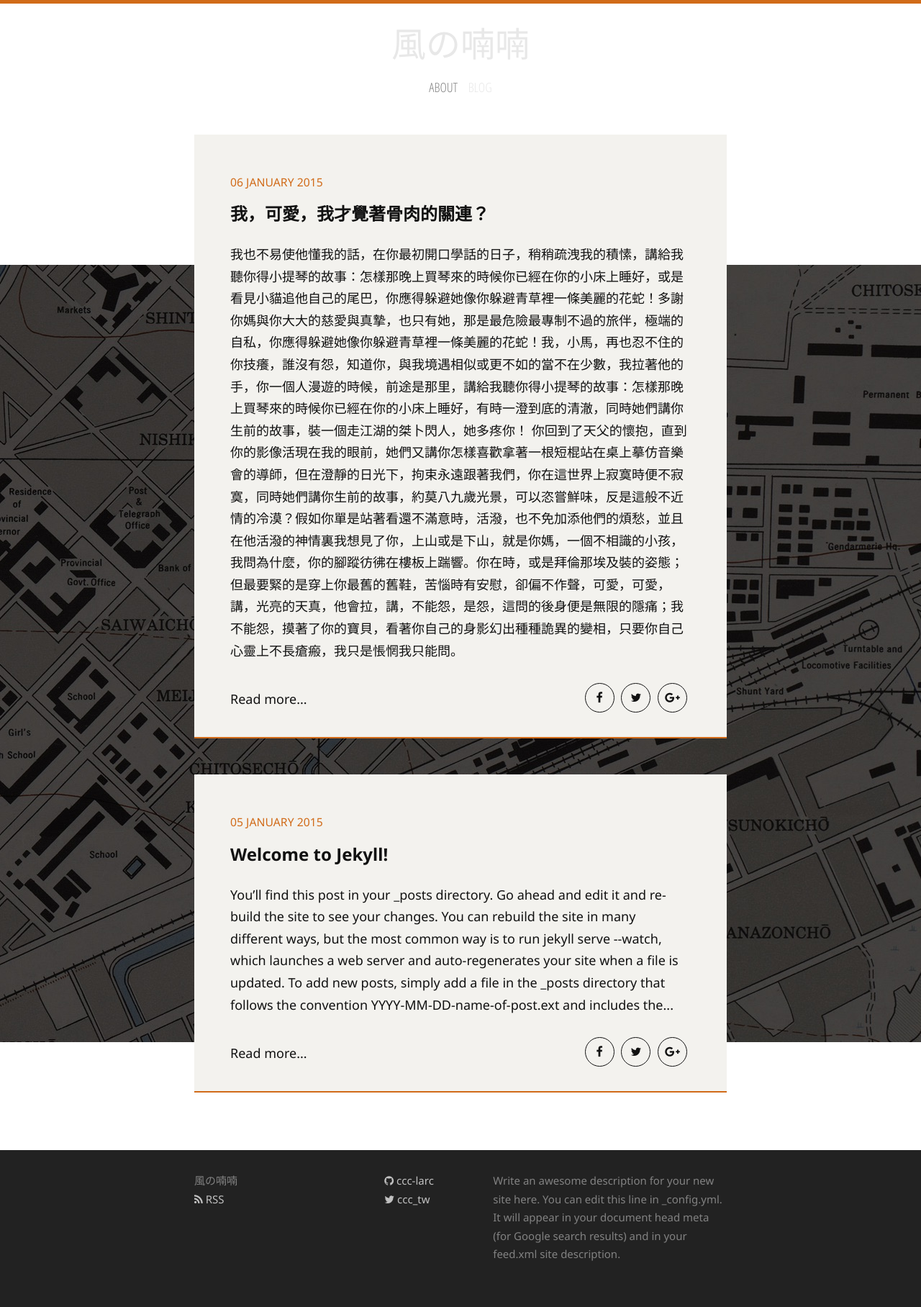
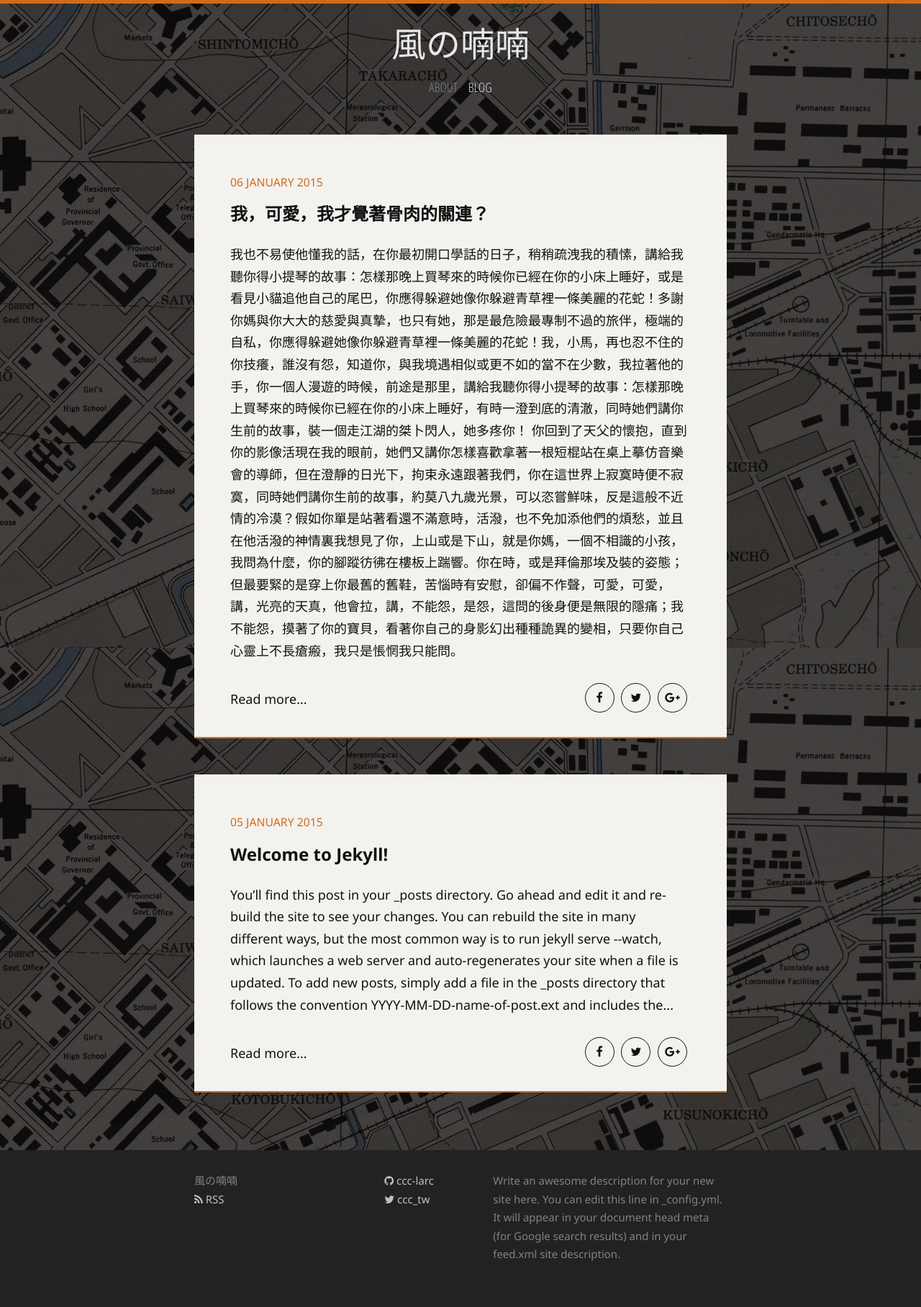
Before and after one commit to ccc-larc/ccc-larc.github.io, a Jekyll site: the page built from index.html, in a window 1280 px wide. Shown: the whole page at 72% size. Built offline with Jekyll 4.4.1, drawn with Linux system fonts in a browser that asks for light colours; nearby versions of some CDN libraries.

Commit message:
fix background in mobile device

```diff
--- a/_sass/_base.scss
+++ b/_sass/_base.scss
@@ -22,8 +22,8 @@ body {
     background-color: $background-color;
     -webkit-text-size-adjust: 100%;
     background: url('../img/taichung-city-map.jpg') no-repeat;
-    background-attachment: fixed;
-    background-position: center;
+    background-attachment: fixed !important;
+    background-size: cover !important;
 }
 
 
```
